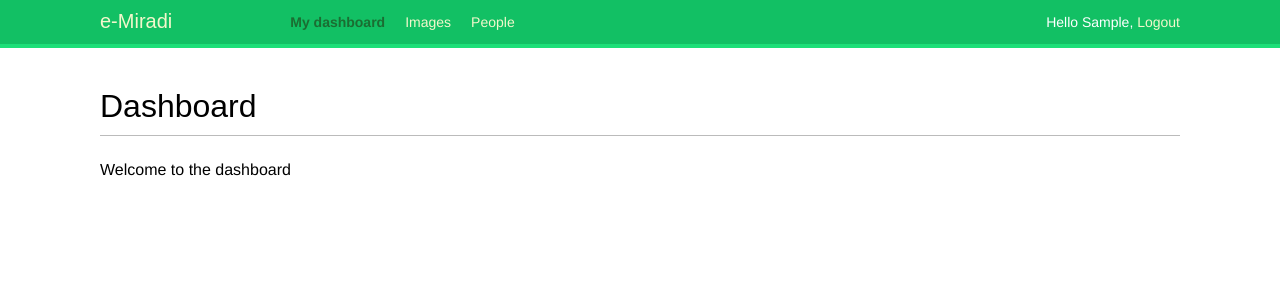
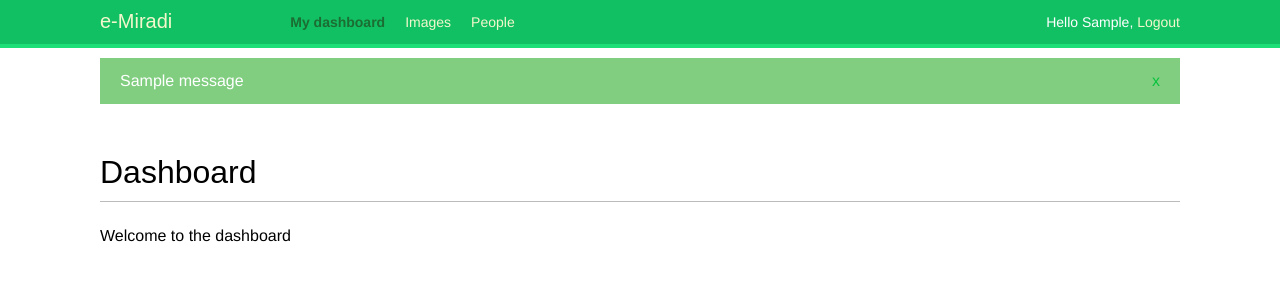
Before and after one commit to FrankMwandi/e-miradi, a Django app: page /account/ in a window 1280 px wide. Shown: the top 308 px of the page. Run offline with Django 5.2, Linux system fonts and the light colour scheme; a user stored in the database is signed in; tables that the repository leaves empty hold one stand-in row (values such as "Sample post"); one stand-in notice (Sample message) is shown; some web fonts are replaced.

Commit message:
correct templates tags

```diff
--- a/account/templates/base.html
+++ b/account/templates/base.html
@@ -1,16 +1,13 @@
-{%load static%}
-
+{% load static %}
 <!DOCTYPE html>
-<html lang="en">
-
+<html>
 <head>
-    <title> {% block title %}{% endblock title %}</title>
-    <link rel="stylesheet" href={% static 'css/base.css' %}>
-
+  <title>{% block title %}{% endblock %}</title>
+  <link href="{% static "css/base.css" %}" rel="stylesheet">
 </head>
 <body>
-    <div id='header'>
-        <span class='logo' > e-Miradi </span>
+  <div id="header">
+    <span class="logo">e-Miradi</span>
     {% if request.user.is_authenticated %}
       <ul class="menu">
         <li {% if section == "dashboard" %}class="selected"{% endif %}>
@@ -33,13 +30,19 @@
       {% endif %}
     </span>
   </div>
-
-    <div id='content'>
+  {% if messages %}
+    <ul class="messages">
+      {% for message in messages %}
+        <li class="{{ message.tags }}">
+          {{ message|safe }}
+          <a href="#" class="close">x</a>
+        </li>
+      {% endfor %}
+    </ul>
+  {% endif %}
+  <div id="content">
     {% block content %}
     {% endblock %}
   </div>
-
-
-
 </body>
 </html>
```
Lines whose indentation alone changed are shown as unchanged.
